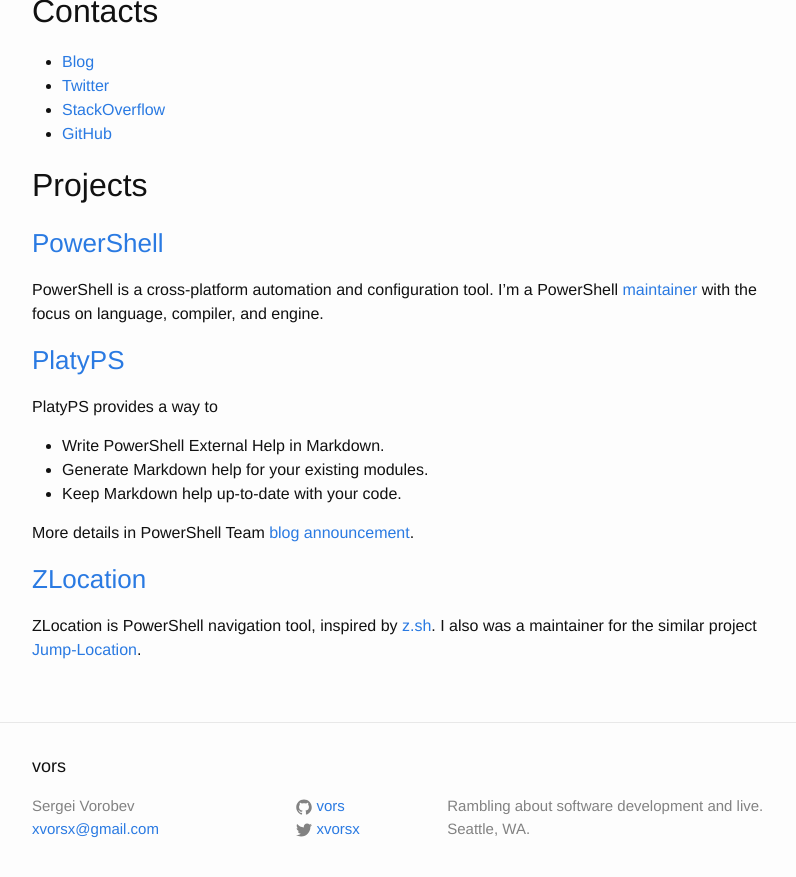
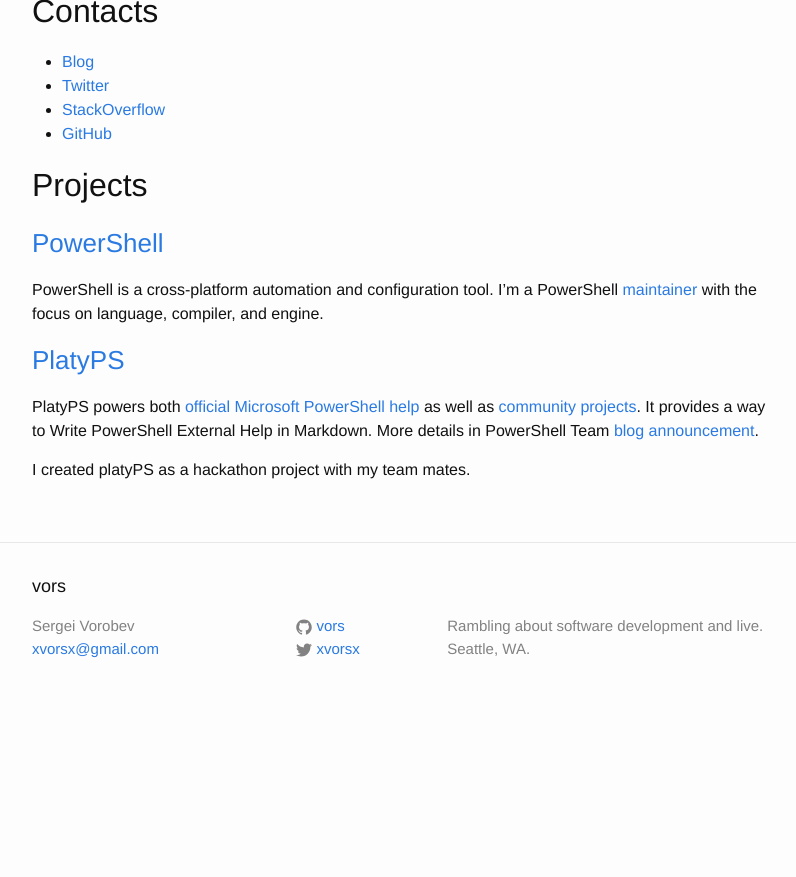
Before and after one commit to vors/vors.github.io, a Jekyll site: the page built from about.md, in a window 1280 px wide and 900 px high, scrolled down 585 px. Shown: the top 877 px of the window, without its empty margins (238-1034 px from the left). Built offline with Jekyll 4.4.1, drawn with Linux system fonts in a browser that asks for light colours; after the commit the page ends 1305 px from its top, so only the background shows below that.

Commit message:
Update info about platyPS

```diff
--- a/about.md
+++ b/about.md
@@ -34,15 +34,8 @@
 
 ### [PlatyPS](https://github.com/PowerShell/platyPS)
 
-PlatyPS provides a way to
-
-* Write PowerShell External Help in Markdown.
-* Generate Markdown help for your existing modules.
-* Keep Markdown help up-to-date with your code.
-
+PlatyPS powers both [official Microsoft PowerShell help](https://msdn.microsoft.com/powershell/reference/5.1/microsoft.powershell.core/microsoft.powershell.core) as well as [community projects](https://github.com/lzybkr/PSReadLine/tree/master/docs).
+It provides a way to Write PowerShell External Help in Markdown.
 More details in PowerShell Team [blog announcement](https://blogs.msdn.microsoft.com/powershell/2016/02/05/platyps-write-external-help-files-in-markdown/).
 
-### [ZLocation](https://github.com/vors/ZLocation/)
-
-ZLocation is PowerShell navigation tool, inspired by [z.sh](https://github.com/rupa/z).
-I also was a maintainer for the similar project [Jump-Location](https://github.com/tkellogg/Jump-Location).
+I created platyPS as a hackathon project with my team mates.
```
